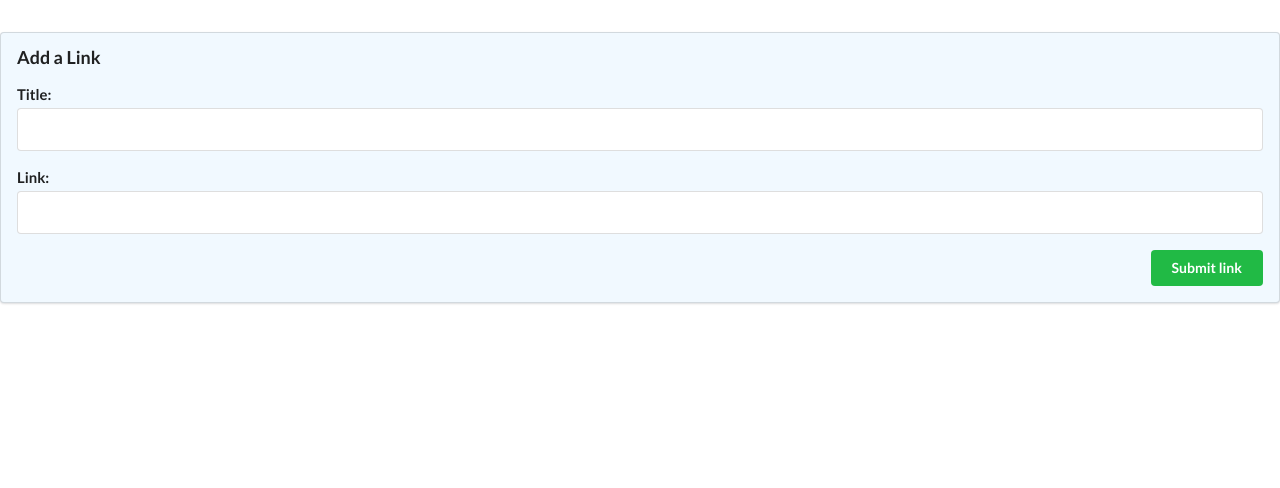
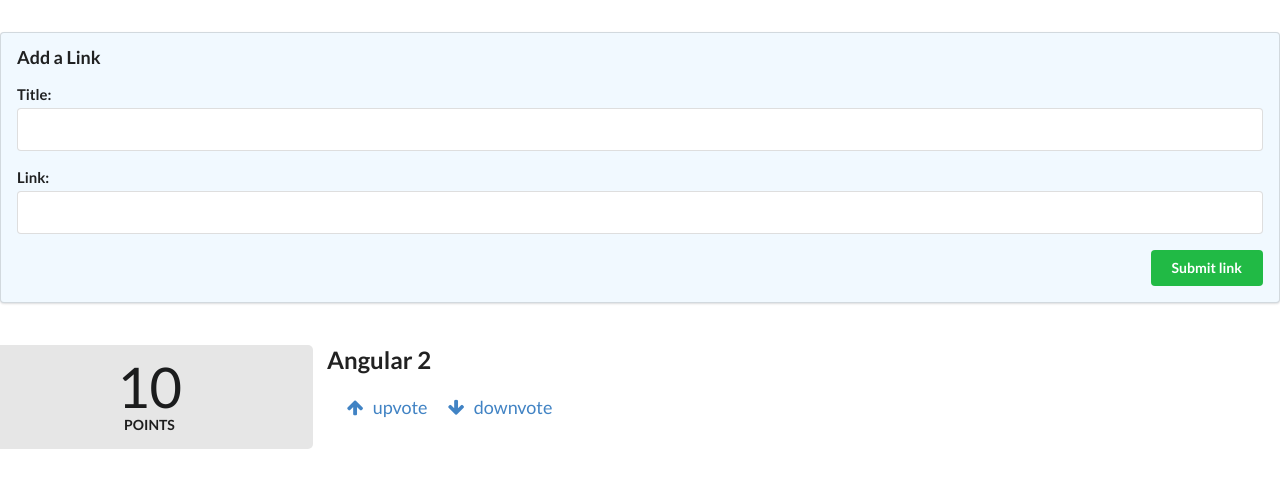
Before and after one commit to ChaimaBenYounes/Angular-reddit, an Angular app: page / in a window 1280 px wide. Shown: the top 488 px of the page. Built offline with nearby package versions, Linux system fonts and the light colour scheme.

Commit message:
[add] new class article

```diff
--- a/src/app/app.component.html
+++ b/src/app/app.component.html
@@ -15,5 +15,7 @@
     Submit link
   </button>
 </form>
-
+<div class="ui grid posts">
+  <app-article></app-article>
+</div>
 <router-outlet></router-outlet>
--- a/src/app/app.module.ts
+++ b/src/app/app.module.ts
@@ -3,10 +3,12 @@
 
 import { AppRoutingModule } from './app-routing.module';
 import { AppComponent } from './app.component';
+import { ArticleComponent } from './article/article.component';
 
 @NgModule({
   declarations: [
-    AppComponent
+    AppComponent,
+    ArticleComponent
   ],
   imports: [
     BrowserModule,
--- /dev/null
+++ b/src/app/article/article.component.html
@@ -0,0 +1,29 @@
+<div class="four wide column center aligned votes">
+  <div class="ui statistic">
+    <div class="value">
+      {{ article.votes }}
+    </div>
+    <div class="label">
+      Points
+    </div>
+  </div>
+</div>
+<div class="twelve wide column">
+  <a class="ui large header" href="{{ article.link }}">
+    {{ article.title }}
+  </a>
+  <ul class="ui big horizontal list voters">
+    <li class="item">
+      <a href (click)="voteUp()">
+        <i class="arrow up icon"></i>
+        upvote
+      </a>
+    </li>
+    <li class="item">
+      <a href (click)="voteDown()">
+        <i class="arrow down icon"></i>
+        downvote
+      </a>
+    </li>
+  </ul>
+</div>
--- /dev/null
+++ b/src/app/article/article.component.ts
@@ -0,0 +1,32 @@
+import { Component, OnInit, HostBinding } from '@angular/core';
+import { Article } from './article.model';
+
+@Component({
+  selector: 'app-article',
+  templateUrl: './article.component.html',
+  styleUrls: ['./article.component.css']
+})
+export class ArticleComponent implements OnInit {
+  @HostBinding('attr.class') cssClass = 'row'
+  article : Article;
+
+  constructor() {
+    this.article = new Article(
+      'Angular 2',
+      'http://angular.io',
+       10,
+    );
+  }
+
+  ngOnInit() {
+
+  }
+
+  voteDown(): void{
+    this.article.votes -= 1;
+  }
+  voteUp(): void{
+    this.article.votes += 1;
+  }
+
+}
--- /dev/null
+++ b/src/app/article/article.model.ts
@@ -0,0 +1,11 @@
+export class Article {
+    title: string;
+    link: string;
+    votes?: number;
+
+ constructor(title: string, link: string, votes?: number) {
+    this.title = title;
+    this.link = link;
+    this.votes = votes || 0;
+ }
+}
```
Also changed, not shown: src/app/article/article.component.css (added), 1 other file (tests, documents, lock files or other folders).
